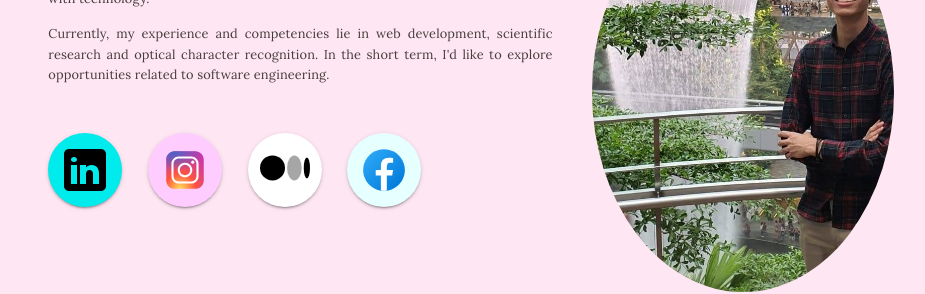
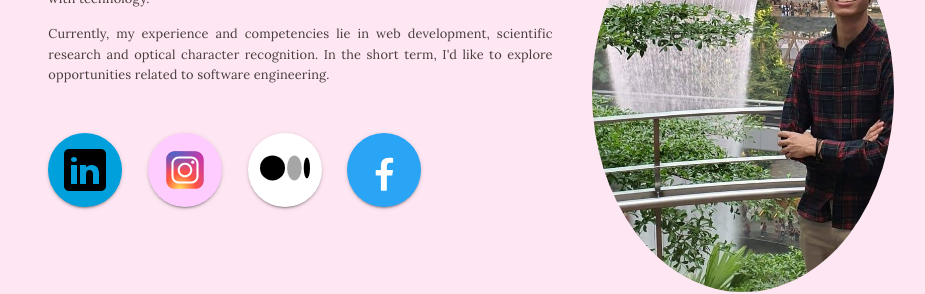
Before and after one commit to virtuoso98/personal-website, a React (Create React App) app: page / in a window 1280 px wide. Shown: the part 1120-1414 px from the top of the page, without its empty margins (181-1106 px from the left). Built offline with nearby package versions, Linux system fonts and the light colour scheme; a web font is replaced by a local one.

Commit message:
minor changes to experience card

```diff
--- a/src/components/buttons/ExpandButton.jsx
+++ b/src/components/buttons/ExpandButton.jsx
@@ -64,12 +64,12 @@ const ExpandButton = ({ icon, text, color, link }) => {
     color: color
   }
   const classes = useStyles(styleProps);
-  const redirect = (link) => {
+  const redirect = () => {
     window.open(link);
   }
 
   return (
-    <button className={classes.expandingButton}>
+    <button className={classes.expandingButton} onClick={() => redirect()}>
       <img src={icon} width="50" />
       <span>
         {text}
--- a/src/components/skeleton/AboutMe.jsx
+++ b/src/components/skeleton/AboutMe.jsx
@@ -44,7 +44,7 @@ const useStyles = makeStyles((theme) =>
     },
     rule: {
       marginTop: '6vh',
-      marginBottom: '-2vh',
+      marginBottom: '-5vh',
     },
   }),
 );
@@ -80,7 +80,7 @@ const AboutMe = () => {
             <ExpandButton
               icon={linkedin}
               text="Connect"
-              color="#00EBEB"
+              color="#00a0dc"
               link="https://www.linkedin.com/in/zhaooo/"
             />
             <ExpandButton
@@ -97,8 +97,8 @@ const AboutMe = () => {
             />
             <ExpandButton
               icon={facebook}
-              text="Socialize"
-              color="#e6ffff"
+              text="Add Me!"
+              color="#2AA4F4"
               link="https://www.facebook.com/zhaooooooooo/"
             />
           </div>
--- a/src/components/skeleton/Experiences.jsx
+++ b/src/components/skeleton/Experiences.jsx
@@ -1,7 +1,7 @@
 import React from 'react';
 import { makeStyles, createStyles } from '@material-ui/core/styles';
 import { Grid, Typography } from '@material-ui/core';
-import ExperienceCard from '../utility/ExperienceCard';
+import ExperienceCard from '../cards/ExperienceCard';
 import campus from '../../assets/images/campus.jpg';
 import mystery from '../../assets/images/mystery.jpg';
 import nyjc from '../../assets/images/nyjc.png';
@@ -10,6 +10,7 @@ import smartjen from '../../assets/images/smartjen.png';
 const useStyles = makeStyles((theme) =>
   createStyles({
     root: {
+        paddingTop: '6vh',
         backgroundColor: '#ffe6f3',
     },
   }),
--- a/src/index.css
+++ b/src/index.css
@@ -1,6 +1,10 @@
 @import url('https://fonts.googleapis.com/css2?family=DotGothic16&display=swap');
 @import url('https://fonts.googleapis.com/css2?family=DotGothic16&family=Lora&display=swap');
 @import url('https://fonts.googleapis.com/css2?family=Architects+Daughter&family=DotGothic16&family=Lora&display=swap');
+
+html {
+  scroll-behavior: smooth;
+}
 
 body {
   margin: 0;
```
Also changed, not shown: src/assets/svg-icons/facebook.svg, src/components/cards/ExperienceCard.jsx (renamed from src/components/utility/ExperienceCard.jsx).
